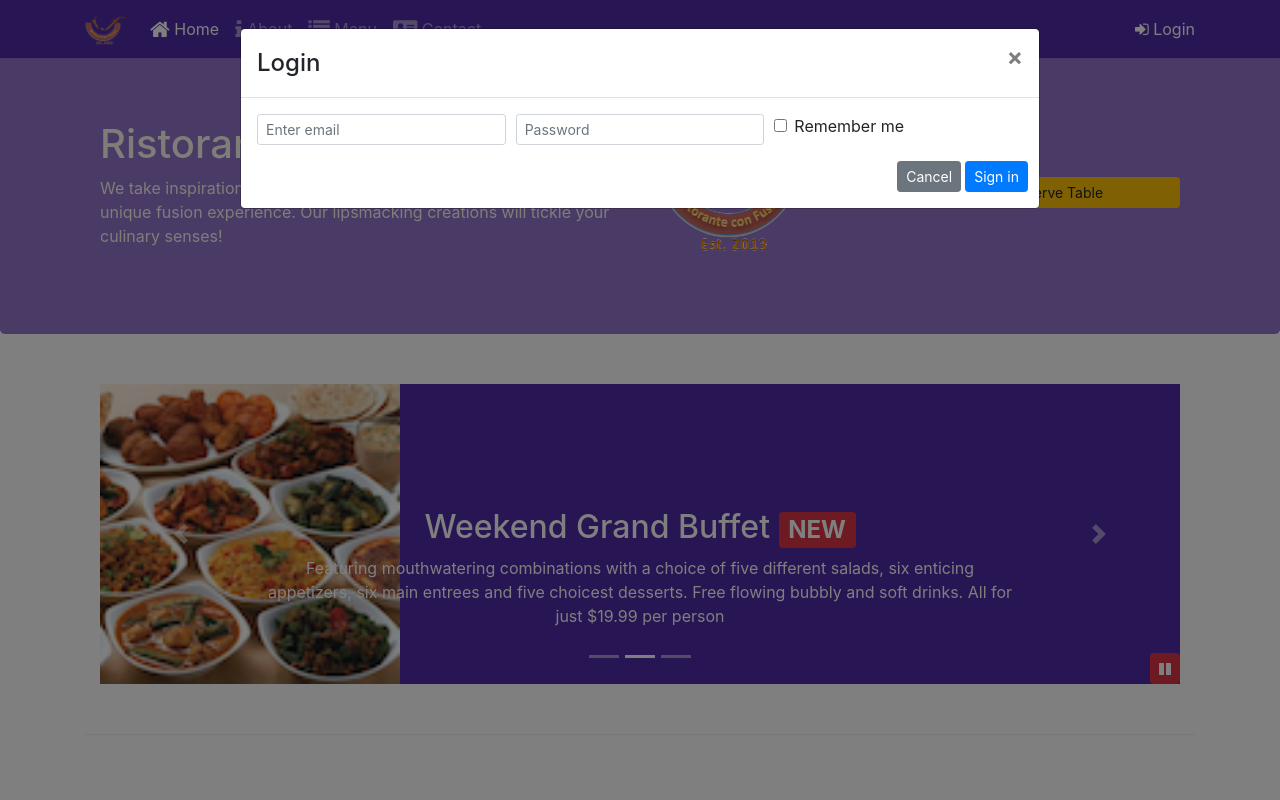
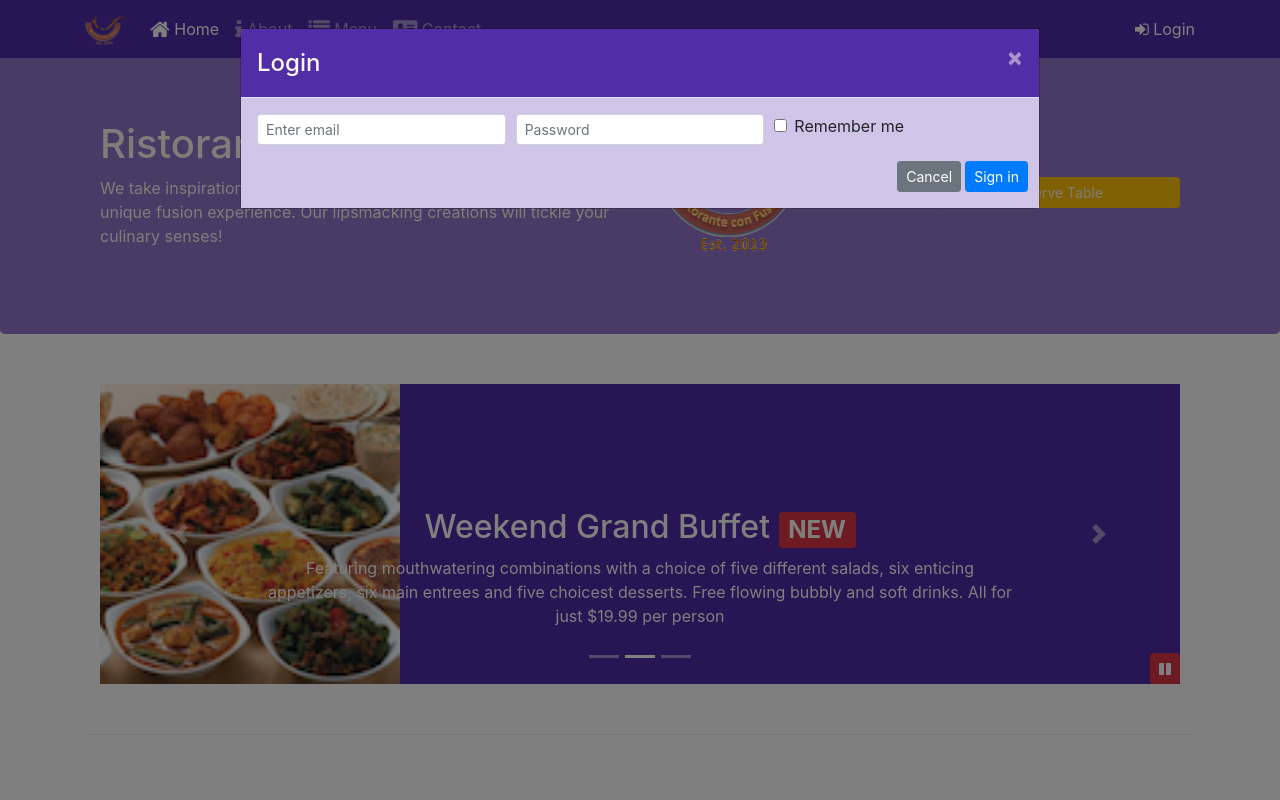
Before and after one commit to OmaroVega/conFusion, a website: page index.html in a window 1280 px wide. Both pictures are taken after a click on the link "Login". Shown: the top 800 px of the page. Drawn offline with nearby package versions, Linux system fonts and the light colour scheme.

Commit message:
Assignment 4

```diff
--- a/css/styles.scss
+++ b/css/styles.scss
@@ -73,3 +73,17 @@ body{
     position: absolute;
     bottom: 0px;
 }
+
+.modal-content{
+    .modal-header{
+        background-color: $background-dark;
+        color: floralwhite;
+
+        button {
+            color: floralwhite;
+        }
+    }
+    .modal-body{
+        background-color: $background-pale;
+    }
+}
--- a/index.html
+++ b/index.html
@@ -31,7 +31,7 @@
                     <li class="nav-item"><a class="nav-link" href="./contactus.html"><span class="fa fa-address-card fa-lg"></span> Contact</a></li>
                 </ul>
                 <span class="navbar-text">
-                    <a data-toggle="modal" data-target="#loginModal">
+                    <a id="loginButton">
                         <span class="fa fa-sign-in"></span> Login
                     </a>
                 </span>
@@ -163,9 +163,7 @@
                     <img src="img/logo.png" class="img-fluid">
                 </div>
                 <div class="col-12 col-sm-3 align-self-center">
-                    <a type="button" class="btn btn-warning btn-primary btn-sm btn-block"
-                        data-toggle="modal" data-target="#reserveModal"
-                        href="#form">Reserve Table</a>
+                    <a id="reserveButton" type="button" class="btn btn-warning btn-primary btn-sm btn-block">Reserve Table</a>
                 </div>
             </div>
         </div>
@@ -323,6 +321,13 @@
                     $("#carouselButton").children("span").addClass('fa-pause');
                 }
             });
+        $("#loginButton").click(function(){
+            $("#loginModal").modal('show');
+        });
+
+        $("#reserveButton").click(function(){
+            $("#reserveModal").modal('show');
+        });
     </script>
 </body>
 
```
Also changed, not shown: css/styles.css.
